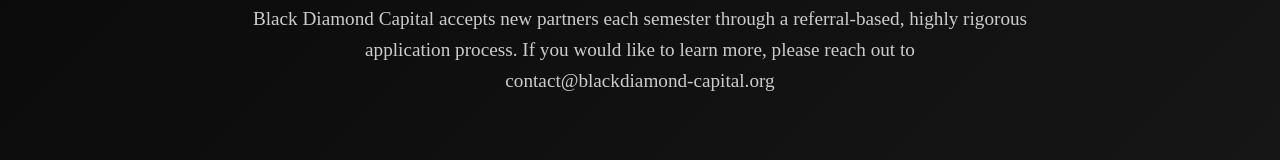
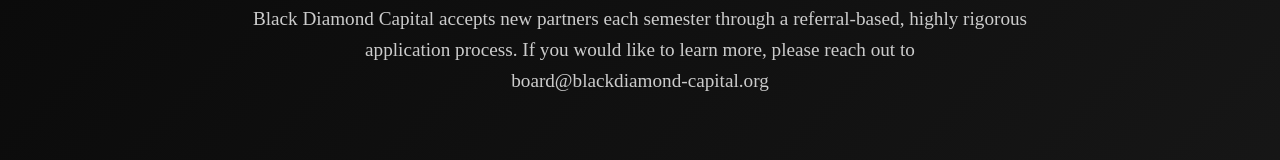
Before and after one commit to lb1717/bdcwebsite, a React (Create React App) app: page /recruiting in a window 1280 px wide. Shown: the part 255-415 px from the top of the page. Built offline with nearby package versions, Linux system fonts and the light colour scheme.

Commit message:
Update email address to board@blackdiamond-capital.org

```diff
--- a/src/pages/Recruiting.tsx
+++ b/src/pages/Recruiting.tsx
@@ -8,7 +8,7 @@ const Recruiting: React.FC = () => {
         <div className="recruiting-text fade-in-up">
           <h1>Recruiting</h1>
           <p>
-            Black Diamond Capital accepts new partners each semester through a referral-based, highly rigorous application process. If you would like to learn more, please reach out to <span className="email-link">contact@blackdiamond-capital.org</span>
+            Black Diamond Capital accepts new partners each semester through a referral-based, highly rigorous application process. If you would like to learn more, please reach out to <span className="email-link">board@blackdiamond-capital.org</span>
           </p>
         </div>
       </div>
--- a/src/pages/Sponsorships.tsx
+++ b/src/pages/Sponsorships.tsx
@@ -16,7 +16,7 @@ const Sponsorships: React.FC = () => {
         <div className="sponsorships-text fade-in-up">
           <h1>Sponsorships</h1>
           <p>
-            If you are interested in partnering with Black Diamond Capital, please reach out to <span className="email-link">contact@blackdiamond-capital.org</span>
+            If you are interested in partnering with Black Diamond Capital, please reach out to <span className="email-link">board@blackdiamond-capital.org</span>
           </p>
         </div>
 
```
